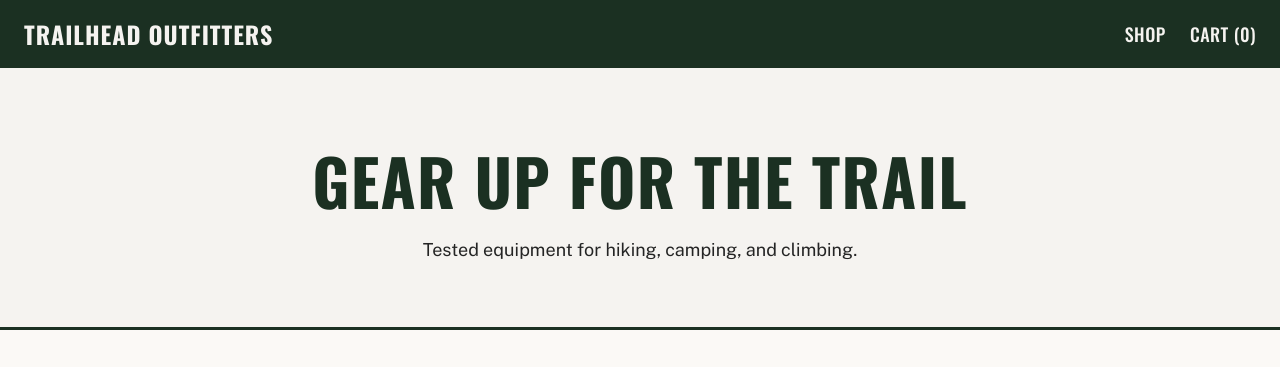
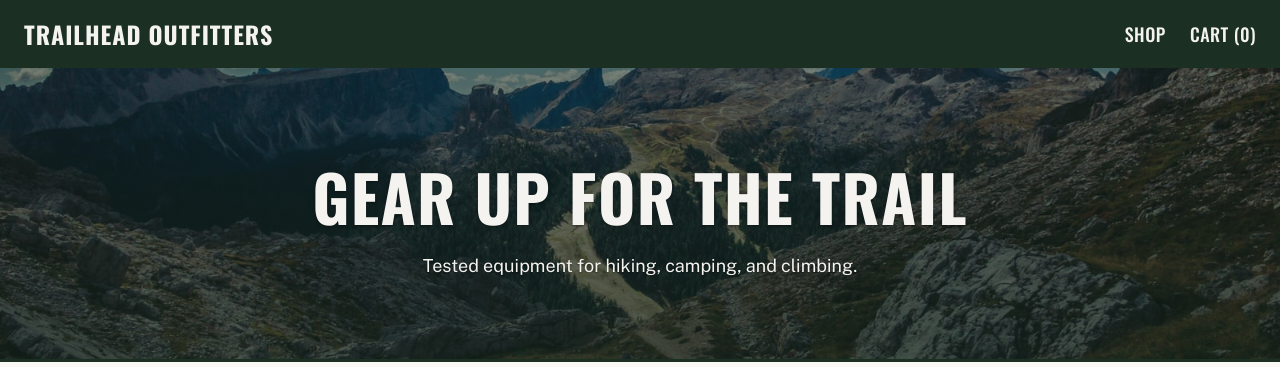
Before and after one commit to devhuntr/trailhead-outfitters, a website built with Vite: page index.html in a window 1280 px wide. Shown: the top 367 px of the page. Built offline with nearby package versions, Linux system fonts and the light colour scheme; files whose address does not match are found by name.

Commit message:
Getting the assingment finished. implemented photos and transition changes

```diff
--- a/package.json
+++ b/package.json
@@ -11,6 +11,7 @@
     "test:watch": "vitest"
   },
   "devDependencies": {
+    "sharp": "^0.35.3",
     "vite": "^8.1.0",
     "vitest": "^4.1.10"
   }
--- a/src/css/style.css
+++ b/src/css/style.css
@@ -152,10 +152,22 @@ h2,
 
 /* Hero */
 
+/* The photo is decorative, so it lives in CSS rather than an <img>. A dark
+   forest overlay sits on top so the text keeps ≥4.5:1 contrast wherever the
+   image happens to be light. The solid background-color is the fallback: if
+   hero.jpg ever fails to load, the overlay still lands on forest, so the light
+   text stays readable. */
 .hero {
-  padding: 4rem 1.5rem;
+  padding: 5rem 1.5rem;
   text-align: center;
-  background: var(--color-stone);
+  background-color: var(--color-forest);
+  background-image: linear-gradient(
+      rgba(20, 36, 26, 0.55),
+      rgba(20, 36, 26, 0.72)
+    ),
+    url('/images/hero.jpg');
+  background-size: cover;
+  background-position: center;
   border-bottom: 3px solid var(--color-forest);
 }
 
@@ -166,12 +178,15 @@ h2,
   text-transform: uppercase;
   letter-spacing: 0.02em;
   margin: 0 0 0.5rem;
-  color: var(--color-forest);
+  color: var(--color-stone);
+  text-shadow: 0 1px 3px rgba(0, 0, 0, 0.4);
 }
 
 .hero p {
   margin: 0;
   font-size: 1.125rem;
+  color: var(--color-stone);
+  text-shadow: 0 1px 2px rgba(0, 0, 0, 0.4);
 }
 
 /* Search and filters */
```
Also changed, not shown: public/images/bag-nomad-20.jpg (added), public/images/boot-ridgeline.jpg (added), public/images/bottle-canyon-32.jpg (added), public/images/cookset-kettle.jpg (added), public/images/hero.jpg (added), public/images/jacket-summit-down.jpg (added), public/images/pack-alpine-65.jpg (added), public/images/shell-dryridge.jpg (added), public/images/shoe-approach-trail.jpg (added), public/images/stove-trailfire.jpg (added), public/images/tent-basecamp-2.jpg (added), 1 other file.
